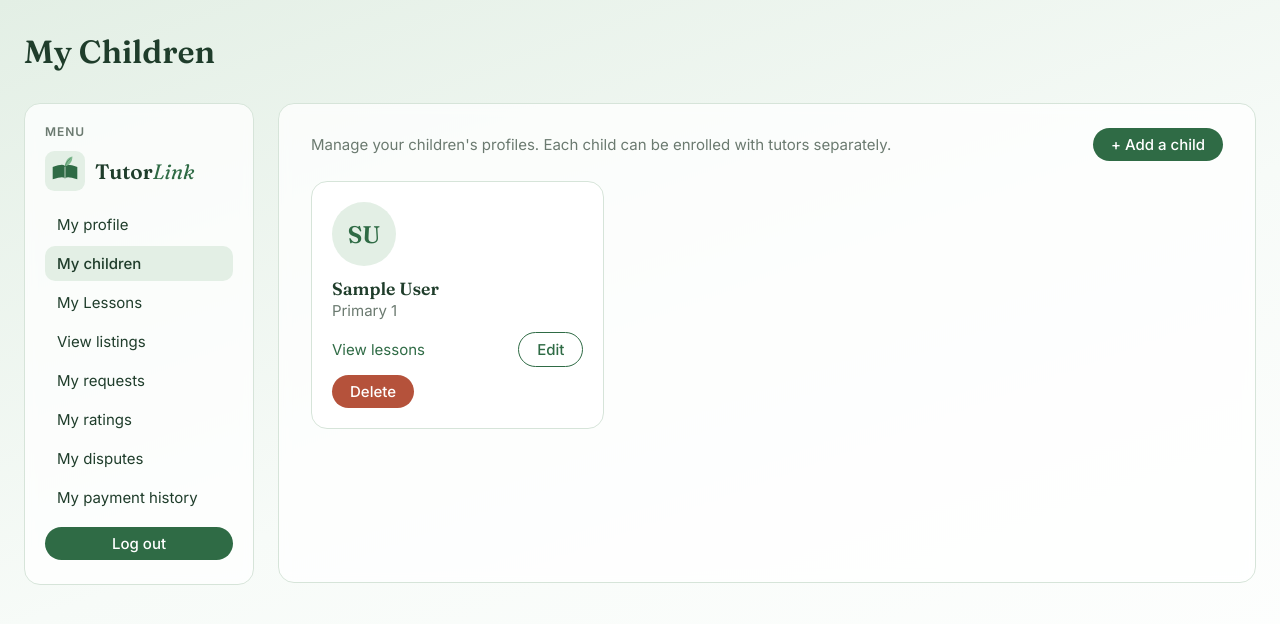
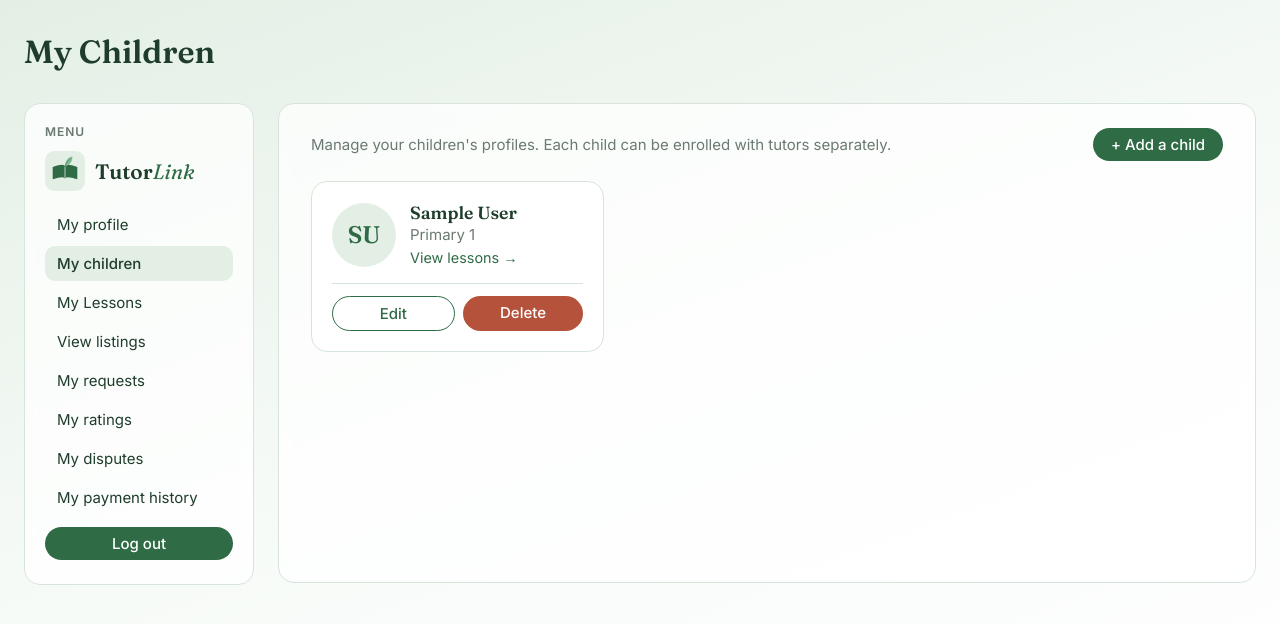
Before and after one commit to zhiruii/IS2108-pair-project, a Django app: page /accounts/children/ in a window 1280 px wide. Shown: the top 624 px of the page. Run offline with Django 5.2, Linux system fonts and the light colour scheme; a user stored in the database is signed in; tables that the repository leaves empty hold one stand-in row (values such as "Sample post").

```diff
--- a/tutorlink/accounts/templates/accounts/child_list.html
+++ b/tutorlink/accounts/templates/accounts/child_list.html
@@ -15,13 +15,15 @@
     <div class="card-grid">
         {% for child in children %}
         <div class="child-card">
-            <div class="avatar">{{ child.first_name|first }}{{ child.last_name|first }}</div>
-            <div class="child-info">
-                <h3>{{ child.first_name }} {{ child.last_name }}</h3>
-                <p>{{ child.get_level_display }}</p>
+            <div class="child-head">
+                <div class="avatar">{{ child.first_name|first }}{{ child.last_name|first }}</div>
+                <div class="child-info">
+                    <h3>{{ child.first_name }} {{ child.last_name }}</h3>
+                    <p>{{ child.get_level_display }}</p>
+                    <a href="{% url 'parent_view_my_lessons' %}?child={{ child.pk }}">View lessons →</a>
+                </div>
             </div>
             <div class="child-actions">
-                <a href="{% url 'parent_view_my_lessons' %}?child={{ child.pk }}">View lessons</a>
                 <a class="btn btn-outline" href="{% url 'child_edit' child.id %}">Edit</a>
                 <a class="btn btn-danger" href="{% url 'child_delete' child.id %}">Delete</a>
             </div>
--- a/tutorlink/adminpanel/templates/adminpanel/user_list.html
+++ b/tutorlink/adminpanel/templates/adminpanel/user_list.html
@@ -16,7 +16,7 @@
         <a href="?role=STAFF">Staff</a>
     </p>
 
-    <table border="1">
+    <table>
         <tr>
             <th>Email</th>
             <th>Name</th>
--- a/tutorlink/static/css/style.css
+++ b/tutorlink/static/css/style.css
@@ -436,20 +436,36 @@ img.avatar {
     color: var(--muted);
 }
 
+.page-actions .btn {
+    flex-shrink: 0;            /* don't let the long sentence squeeze the button */
+    white-space: nowrap;
+}
+
 .card-grid {
     display: grid;
-    grid-template-columns: repeat(auto-fill, minmax(260px, 1fr));
+    grid-template-columns: repeat(auto-fill, minmax(280px, 1fr));
     gap: 16px;
 }
 
 .child-card {
     display: flex;
     flex-direction: column;
-    gap: 12px;
+    gap: 16px;
     background: white;
     border: 1px solid var(--line);
     border-radius: var(--radius);
     padding: 20px;
+}
+
+/* avatar on the left, name + level + link on the right */
+.child-head {
+    display: flex;
+    align-items: center;
+    gap: 14px;
+}
+
+.child-head .avatar {
+    flex-shrink: 0;
 }
 
 .child-card h3 {
@@ -458,20 +474,25 @@ img.avatar {
 }
 
 .child-info p {
-    margin: 2px 0 0;
+    margin: 2px 0 4px;
     color: var(--muted);
+}
+
+.child-info a {
+    font-size: 0.9rem;
 }
 
 .child-actions {
     display: flex;
-    flex-wrap: wrap;
-    align-items: center;
     gap: 8px;
     margin-top: auto;          /* keeps buttons at the bottom if cards differ in height */
+    padding-top: 12px;
+    border-top: 1px solid var(--line);
 }
 
-.child-actions > a:first-child {
-    margin-right: auto;        /* "View lessons" on the left, buttons on the right */
+.child-actions .btn {
+    flex: 1;                   /* Edit and Delete share the row equally */
+    text-align: center;
 }
 
 .empty-state {
--- a/tutorlink/templates/index.html
+++ b/tutorlink/templates/index.html
@@ -38,7 +38,7 @@
                     {% with req=next_lesson.package.enrolment_request %}
                         <span class="stat-number">{{ next_lesson.date|date:"D d M" }}</span>
                         {{ next_lesson.start_time|time:"H:i" }}–{{ next_lesson.end_time|time:"H:i" }}<br>
-                        {{ req.child.first_name }}: {{ req.listing.get_subject_display }} with {{ req.listing.tutor.user.first_name }}
+                        <span>{{ req.listing.get_subject_display }} with {{ req.listing.tutor.user.get_full_name }} ({{ req.child }}) · {{ req.listing.get_mode_display }}</span>
                     {% endwith %}
                 {% else %}
                     <span class="stat-number">—</span>
@@ -112,7 +112,7 @@
                     {% with req=next_lesson.package.enrolment_request %}
                         <span class="stat-number">{{ next_lesson.date|date:"D d M" }}</span>
                         {{ next_lesson.start_time|time:"H:i" }}–{{ next_lesson.end_time|time:"H:i" }}<br>
-                        {{ req.listing.get_subject_display }} with {{ req.child.first_name }}
+                        {{ req.listing.get_mode_display }} {{ req.listing.get_subject_display }} with {{ req.child.first_name }} (Parent: {{ req.child.parent.first_name }} {{ req.child.parent.last_name }})
                     {% endwith %}
                 {% else %}
                     <span class="stat-number">—</span>
```
Also changed, not shown: tutorlink/enrolments/templates/enrolments/parent_view_my_lessons.html (+14 -6 lines), tutorlink/enrolments/templates/enrolments/tutor_view_my_schedule.html (+21 -8 lines).
